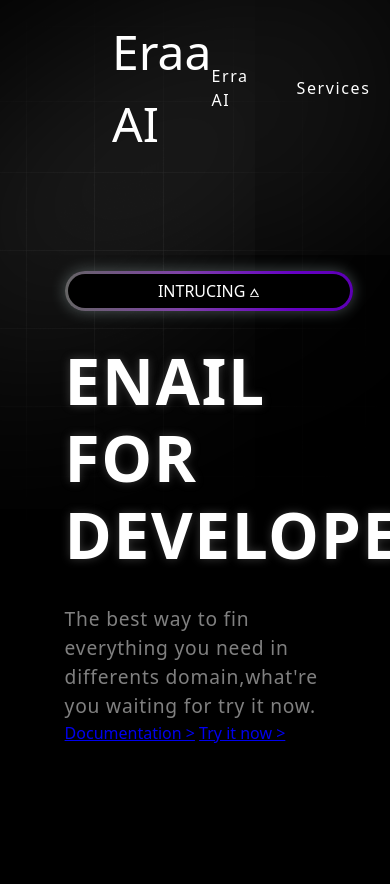
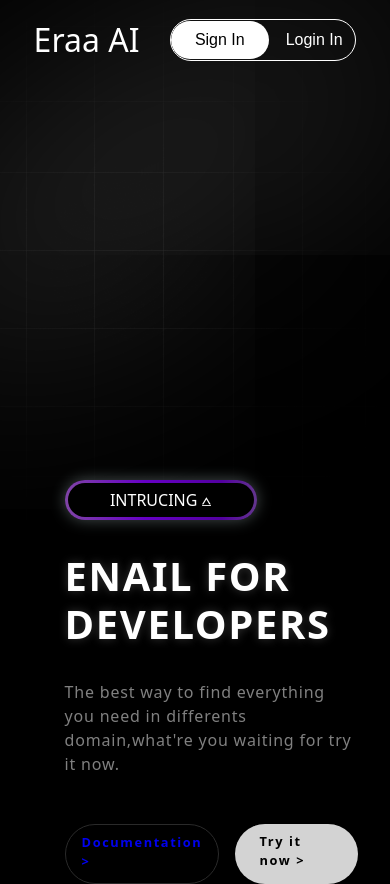
Before and after one commit to BD-YASSINE/3D-Project, a plain HTML site: page index.html in a window 390 px wide. Before the commit the page ends 844 px from the top, so only its background shows below. Drawn offline with nearby package versions, Linux system fonts and the light colour scheme; some packages are replaced by stand-ins of ours; a script that the page names is missing.

Commit message:
second-commit-finshing-code

```diff
--- a/index.html
+++ b/index.html
@@ -6,6 +6,7 @@
     <meta name="viewport" content="width=device-width, initial-scale=1.0" />
     <title>Document</title>
     <link rel="stylesheet" href="/styles/style.css" />
+    <link rel="stylesheet" href="https://unpkg.com/aos@next/dist/aos.css" />
 </head>
 
 <body>
@@ -13,36 +14,49 @@
     <div class="layer-blur"></div>
     <div class="container">
         <header>
-            <h1 class="logo">Eraa AI</h1>
-            <nav>
+            <h1 data-aos="fade-down" data-aos-duration="1500" class="logo">Eraa AI</h1>
+            <nav data-aos="fade-down" data-aos-duration="2000">
                 <a href="#">Erra AI </a>
                 <a href="#">Services</a>
                 <a href="#">Resources</a>
                 <a href="#">Safety</a>
                 <a href="#">Contact</a>
             </nav>
-            <div class="btn">
+            <div data-aos="fade-down" data-aos-duration="2500" class="btn">
                 <button class="btn-signing">Sign In</button>
                 <button class="btn-loginin">Login In</button>
             </div>
         </header>
         <main>
             <div class="content">
-                <div class="tag-box">
+                <div data-aos="fade-zoom-in" data-aos-easing="ease-in-back" data-aos-delay="300" data-aos-offset="0"
+                    data-aos-duration="1500" class="tag-box">
                     <div class="tag">INTRUCING &wedbar;</div>
                 </div>
-                <h1>ENAIL FOR<br />DEVELOPERS</h1>
-                <p class="description">
-                    The best way to fin everything you need in differents domain,what're
+                <h1 data-aos="fade-zoom-in" data-aos-easing="ease-in-back" data-aos-delay="300" data-aos-offset="0"
+                    data-aos-duration="2000">ENAIL FOR<br />DEVELOPERS</h1>
+                <p data-aos="fade-zoom-in" data-aos-easing="ease-in-back" data-aos-delay="300" data-aos-offset="0"
+                    data-aos-duration="2500" class="description">
+                    The best way to find everything you need in differents domain,what're
                     you waiting for try it now.
                 </p>
-                <div class="buttons">
+                <div data-aos="fade-zoom-in" data-aos-easing="ease-in-back" data-aos-delay="300" data-aos-offset="0"
+                    data-aos-duration="3000" class="buttons">
                     <a href="#" class="btn-get-started">Documentation &gt;</a>
                     <a href="#" class="btn-signing-main">Try it now &gt;</a>
                 </div>
             </div>
+
         </main>
+        <spline-viewer data-aos="fade-zoom-in" data-aos-easing="ease-in-back" data-aos-delay="300" data-aos-offset="0"
+            data-aos-duration="2500" class="robot-3d"
+            url="https://prod.spline.design/ZaJpxE6pj2zux4PR/scene.splinecode"></spline-viewer>
     </div>
+    <script type="module" src="https://unpkg.com/@splinetool/viewer@1.9.91/build/spline-viewer.js"></script>
+    <script src="https://unpkg.com/aos@next/dist/aos.js"></script>
+    <script>
+        AOS.init();
+    </script>
 </body>
 
 </html>
--- a/styles/style.css
+++ b/styles/style.css
@@ -1,24 +1,26 @@
-*{
+* {
     margin: 0;
     padding: 0;
     box-sizing: border-box;
 }
 
-body{
+body {
     font-family: system-ui, -apple-system, BlinkMacSystemFont, 'Segoe UI', Roboto, Oxygen, Ubuntu, Cantarell, 'Open Sans', 'Helvetica Neue', sans-serif;
     background-color: black;
     color: white;
     min-height: 100vh;
     line-height: 1.5;
 }
-.image-gradient{
+
+.image-gradient {
     position: absolute;
     top: 0;
     right: 0;
     opacity: 0.5;
     z-index: -1;
 }
-.layer-blur{
+
+.layer-blur {
     height: 0;
     width: 30rem;
     position: absolute;
@@ -28,49 +30,61 @@ body{
     rotate: -30deg;
     z-index: -1;
 }
+
 /* container */
-.container{
+.container {
     width: 100%;
     margin: 0 auto;
     padding: 0 2rem;
     position: relative;
     overflow: hidden;
 }
+
 /* header */
-header{
+header {
     display: flex;
     justify-content: space-between;
     align-items: center;
     padding: 1rem 5rem;
-    z-index: 999;
+
 }
-header h1{
-    margin:0;
+
+header h1 {
+    margin: 0;
     font-size: 3rem;
     font-weight: 400;
 }
-nav{
+
+nav {
     display: flex;
     align-items: center;
     gap: 3rem;
 }
-nav a{
+
+nav a {
     text-decoration: none;
     letter-spacing: 0.1rem;
     color: inherit;
     transition: color 0.2s ease;
     font-size: 1rem;
+    z-index: 999;
 }
-nav a:hover{
+
+nav a:hover {
     color: #a7a7a7;
 }
-.btn{
+
+.btn {
     border: 1px solid white;
     border-radius: 50px;
     transition: 0.2s ease;
+    overflow: hidden;
+    z-index: 999;
 }
-.btn-signing{
+
+.btn-signing {
     background-color: white;
+    height: 100%;
     color: black;
     padding: 0.8rem 1rem;
     border-radius: 50px;
@@ -79,8 +93,10 @@ nav a:hover{
     font-weight: 500;
     transition: background-color 0.2s ease;
     cursor: pointer;
+    z-index: 999;
 }
-.btn-loginin{
+
+.btn-loginin {
     background-color: transparent;
     color: rgb(255, 255, 255);
     padding: 0.7rem 0.8rem;
@@ -90,42 +106,49 @@ nav a:hover{
     font-weight: 500;
     transition: background-color 0.2s ease;
     cursor: pointer;
+    z-index: 999;
 }
+
 .btn-signing:hover {
     background-color: #e0e0e0;
 }
- .btn:hover {
+
+.btn:hover {
     background-color: rgba(255, 255, 255, 0.1);
 }
+
 /* main content */
-main{
+main {
     display: flex;
     flex-direction: column;
     justify-content: center;
     min-height: calc(90vh - 6rem);
 }
-.content{
+
+.content {
     max-width: 40rem;
     margin-left: 10%;
     z-index: 999;
 }
-.tag-box{
+
+.tag-box {
     position: relative;
     width: 18rem;
     height: 2.5rem;
     border-radius: 50px;
-    background: linear-gradient(to right, #656565, #7f42a7, #6600c5, #5300a0, #757575,#656565
-    );
-    background-size:200% ;
+    background: linear-gradient(to right, #656565, #7f42a7, #6600c5, #5300a0, #757575, #656565);
+    background-size: 200%;
     animation: animationGradient 2.5s linear infinite;
     box-shadow: 0 0 15px rgba(225, 255, 255, 0.3);
 }
+
 @keyframes animationGradient {
-    to{
+    to {
         background-position: 200%;
     }
 }
-.tag-box .tag{
+
+.tag-box .tag {
     position: absolute;
     inset: 3px 3px 3px 3px;
     background-color: black;
@@ -136,10 +159,12 @@ main{
     transition: 0.5s ease;
     cursor: pointer;
 }
-.tag-box .tag:hover{
+
+.tag-box .tag:hover {
     color: #5300a0;
 }
-.content h1{
+
+.content h1 {
     font-size: 4rem;
     font-weight: 600;
     letter-spacing: 0.1rem;
@@ -148,9 +173,123 @@ main{
     text-shadow: 0 0 10px rgba(128, 128, 128, 0.418);
 
 }
-.description{
+
+.description {
     font-size: 1.2rem;
     letter-spacing: 0.05rem;
     max-width: 35rem;
     color: gray
 }
+
+.buttons {
+    display: flex;
+    gap: 1rem;
+    margin-top: 3rem;
+}
+
+.btn-get-started {
+    text-decoration: none;
+    border: 1px solid #2a2a2a;
+    padding: 0.5rem 1.2rem 0.7rem 1.2rem;
+    border-radius: 50px;
+    font-size: 1.2rem;
+    font-weight: 600;
+    letter-spacing: 0.1rem;
+    transition: background-color 0.2s ease;
+}
+
+.btn-get-started:hover {
+    background-color: #1a1a1a;
+}
+
+.btn-signing-main {
+    text-decoration: none;
+    background-color: lightgray;
+    color: black;
+    padding: 0.6rem 2.5rem 0.8rem 2.5rem;
+    border-radius: 50px;
+    font-size: 1.2rem;
+    font-weight: 600;
+    letter-spacing: 0.1rem;
+    transition: background-color 0.2s ease;
+}
+
+.btn-signing-main:hover {
+    background-color: gray;
+}
+
+.robot-3d {
+    position: absolute;
+    top: 0;
+    right: -20%;
+}
+
+/* tablet */
+@media (max-width: 1300px) {
+    header {
+        padding: 1rem 0.5rem;
+    }
+
+    .content {
+        margin-top: 85%;
+    }
+
+    .robot-3d {
+        scale: 0.8;
+        top: -20%;
+        right: 2%;
+    }
+}
+
+/* mobile */
+@media (max-width: 768px) {
+    header {
+        padding: 1rem 0.1rem;
+    }
+
+    nav {
+        display: none
+    }
+
+    header h1 {
+        font-size: 2rem;
+    }
+
+    .btn-signing {
+        padding: 0.6rem 1.5rem;
+    }
+
+    .content {
+        margin-top: 25rem;
+        margin-left: 10%;
+        max-width: 30rem;
+    }
+
+    .robot-3d {
+        scale: 0.5;
+        top: -25%;
+        right: 0%;
+    }
+
+    .tag-box {
+        width: 12rem;
+    }
+
+    .content h1 {
+        font-size: 2.5rem;
+    }
+
+    .description {
+        font-size: 1rem;
+    }
+
+    .btn-get-started {
+        padding: 0.5rem 1rem 0.7rem 1rem;
+        font-size: 0.8rem;
+    }
+
+    .btn-signing-main {
+        padding: 0.5rem 1.5rem 0.7rem 1.5rem;
+        font-size: 0.8rem;
+    }
+}
```
